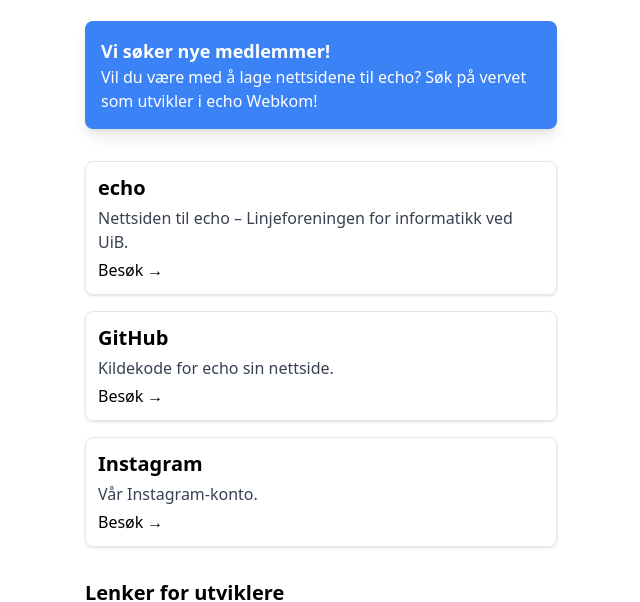
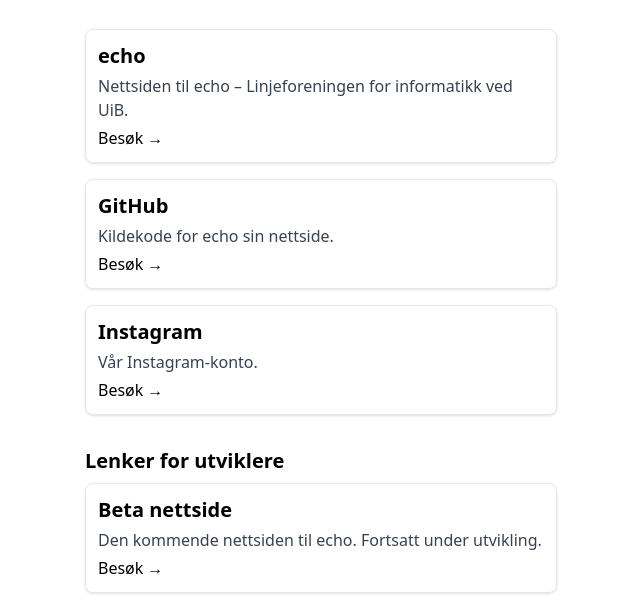
Before and after one commit to echo-webkom/echo-webkom.no, an Astro site: page / in a window 1280 px wide. Shown: the part 221-823 px from the top of the page, without its empty margins (319-959 px from the left). Built offline with nearby package versions, Linux system fonts and the light colour scheme; Astro itself is replaced by a stand-in of ours.

Commit message:
🔥 Remove notification

```diff
--- a/src/pages/index.astro
+++ b/src/pages/index.astro
@@ -5,7 +5,7 @@
 import ListItem from "../components/ListItem.astro";
 ---
 
-<!DOCTYPE html>
+<!doctype html>
 <html lang="no">
   <head>
     <BaseHead title={SITE_TITLE} description={SITE_DESCRIPTION} />
@@ -23,17 +23,6 @@
         <b> echo &ndash; Linjeforeningen for informatikk</b> ved Universitetet i
         Bergen.
       </p>
-
-      <a
-        href="https://verv.echo-webkom.no"
-        class="block p-4 text-white shadow-lg bg-blue-500 rounded-lg transition-transform duration-300 hover:scale-105"
-      >
-        <h3 class="text-lg font-semibold">Vi søker nye medlemmer!</h3>
-        <p>
-          Vil du være med å lage nettsidene til echo? Søk på vervet som utvikler
-          i echo Webkom!
-        </p>
-      </a>
 
       <div>
         <ul class="flex flex-col">
```
